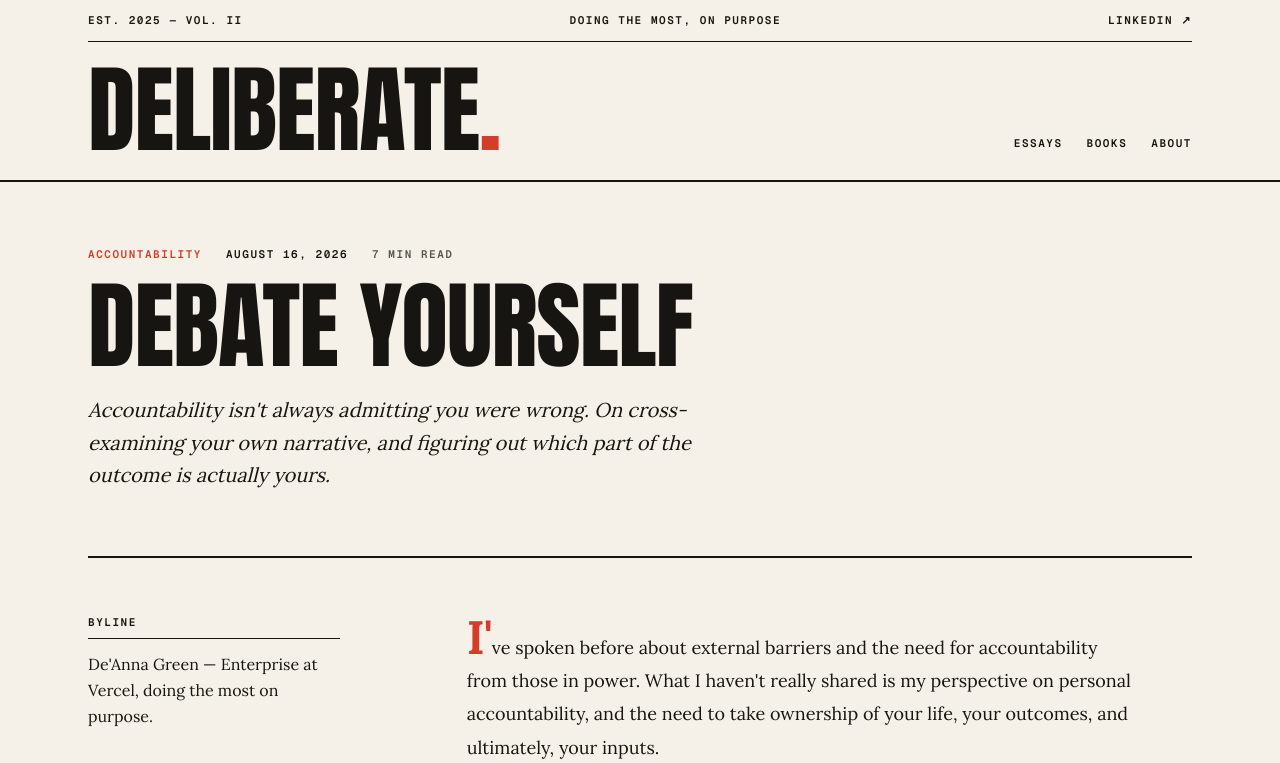
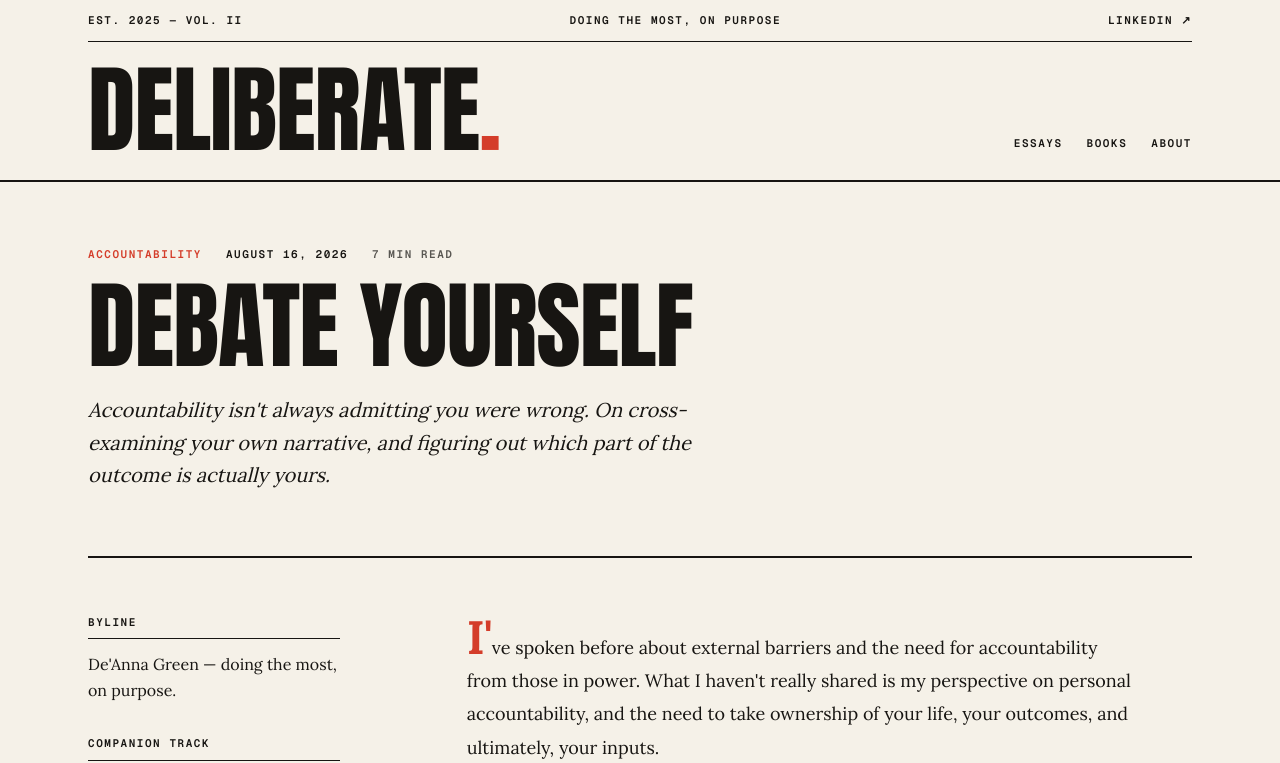
Before and after one commit to deantaelor/deanna-blog, a Next.js app: page /blog/debate-yourself in a window 1280 px wide. Shown: the top 763 px of the page. Built offline with nearby package versions, Linux system fonts and the light colour scheme.

Commit message:
Drop employer mention from the article byline

```diff
--- a/src/app/blog/[slug]/page.tsx
+++ b/src/app/blog/[slug]/page.tsx
@@ -53,8 +53,7 @@ export default async function ArticlePage({
             <div>
               <p className="kicker border-b border-ink pb-2 mb-3">Byline</p>
               <p className="leading-relaxed">
-                De&apos;Anna Green — Enterprise at Vercel, doing the most on
-                purpose.
+                De&apos;Anna Green — doing the most, on purpose.
               </p>
             </div>
             {post.video && (
```
